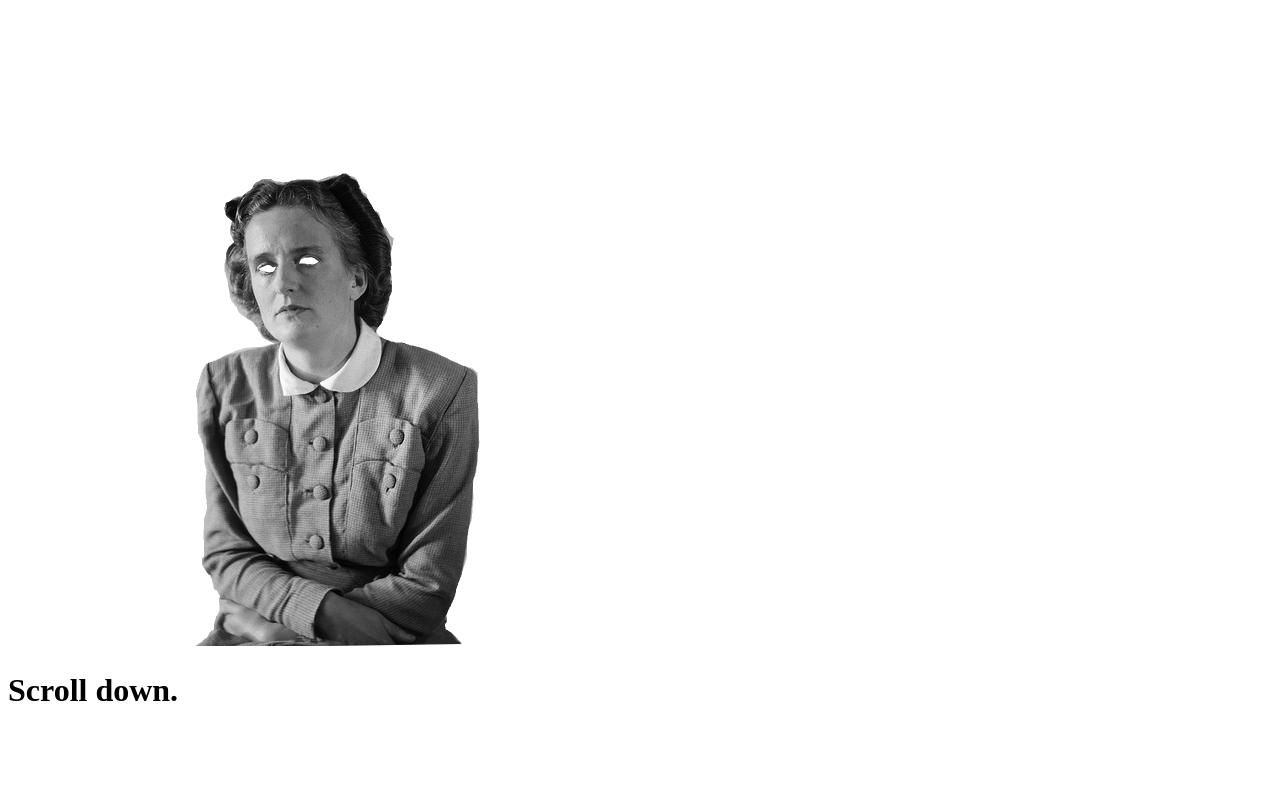
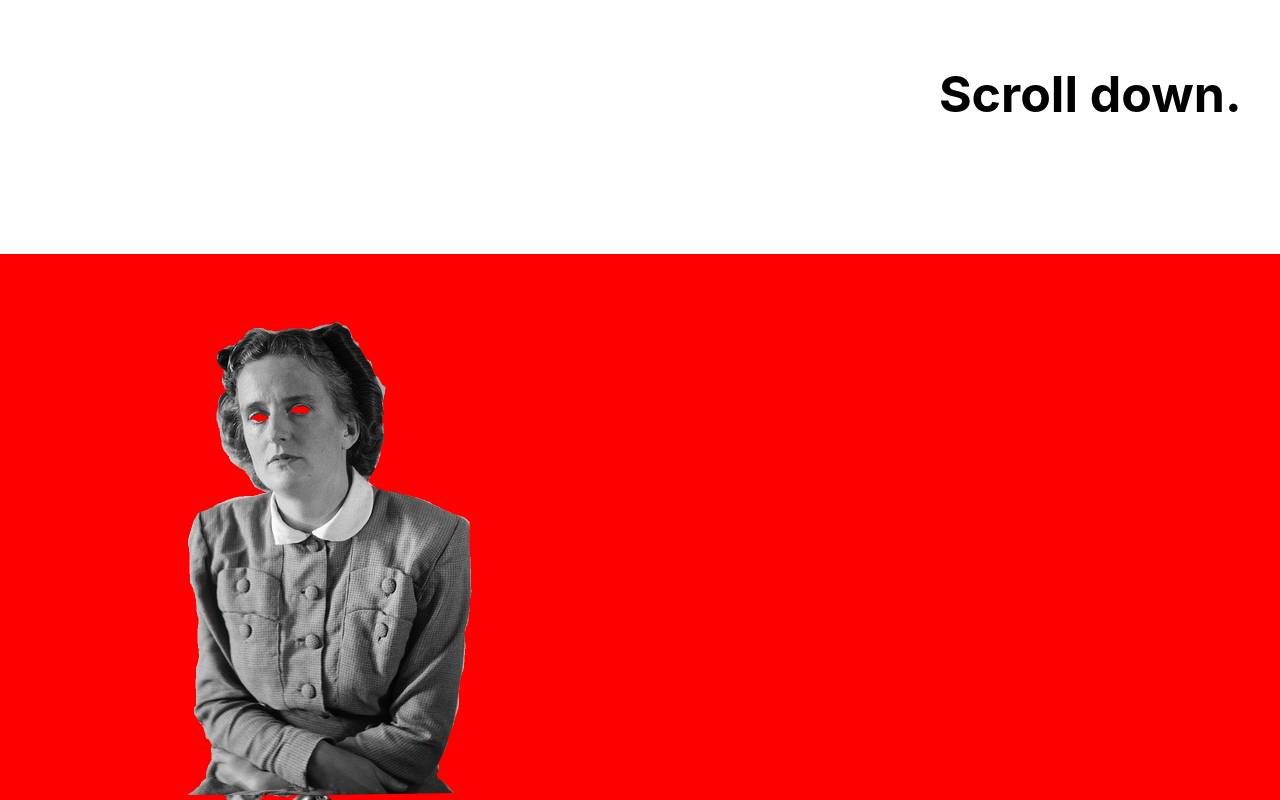
Before and after one commit to claraharguindey/her-eyes, a plain HTML site: page index.html in a window 1280 px wide. Shown: the top 800 px of the page. Drawn offline with Linux system fonts and the light colour scheme; the site is published under a folder, as on GitHub Pages, so addresses that start at the root find nothing.

Commit message:
css update

```diff
--- a/index.html
+++ b/index.html
@@ -5,8 +5,7 @@
     <meta name="viewport" content="width=device-width, initial-scale=1.0">
     <meta http-equiv="X-UA-Compatible" content="ie=edge">
     <title>Her eyes</title>
-
-    <link rel="stylesheet" href="/styles.css/main.css">
+    <link rel="stylesheet" href="styles.css/main.css">
 </head>
 <body>
 
```
